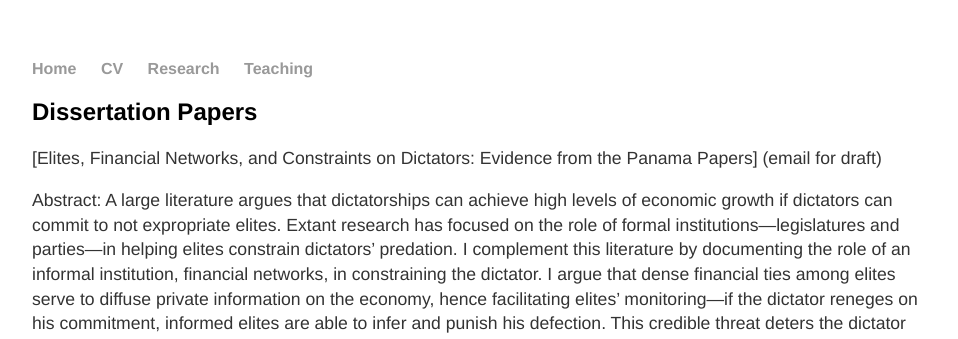
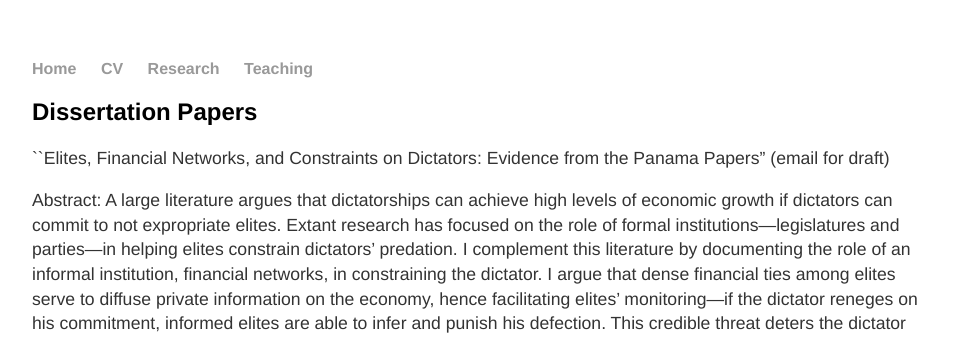
Before and after one commit to georgederpa/georgederpa, a Jekyll site: the page built from research/index.md, in a window 1280 px wide. Shown: the top 339 px of the page, without its empty margins (160-1118 px from the left). Built offline with Jekyll 4.4.1, drawn with Linux system fonts in a browser that asks for light colours; our own code applies the rules of GitHub Pages for plain Markdown files.

```diff
--- a/research/index.md
+++ b/research/index.md
@@ -1,6 +1,6 @@
 ## Dissertation Papers
 
-[Elites, Financial Networks, and Constraints on Dictators: Evidence from the Panama Papers] (email for draft)
+``Elites, Financial Networks, and Constraints on Dictators: Evidence from the Panama Papers" (email for draft)
 
 Abstract: A large literature argues that dictatorships can achieve high levels of economic growth if dictators can commit to not expropriate elites. Extant research has focused on the role of formal institutions—legislatures and parties—in helping elites constrain dictators’ predation. I complement this literature by documenting the role of an informal institution, financial networks, in constraining the dictator. I argue that dense financial ties among elites serve to diffuse private information on the economy, hence facilitating elites’ monitoring—if the dictator reneges on his commitment, informed elites are able to infer and punish his defection. This credible threat deters the dictator from predation and commits him to sharing rents with elites. Accordingly, I hypothesize that dictatorships where elites’ financial network allows for greater diffusion of private information enjoy stronger property rights. To test my claims, I uncover networks of elites’ co-ownership of offshore companies—a strong type of financial tie—using the largest leak of financial information to date, the Panama Papers. A statistical analysis of all cases during 1990-2015 supports my hypothesis.
 
```
